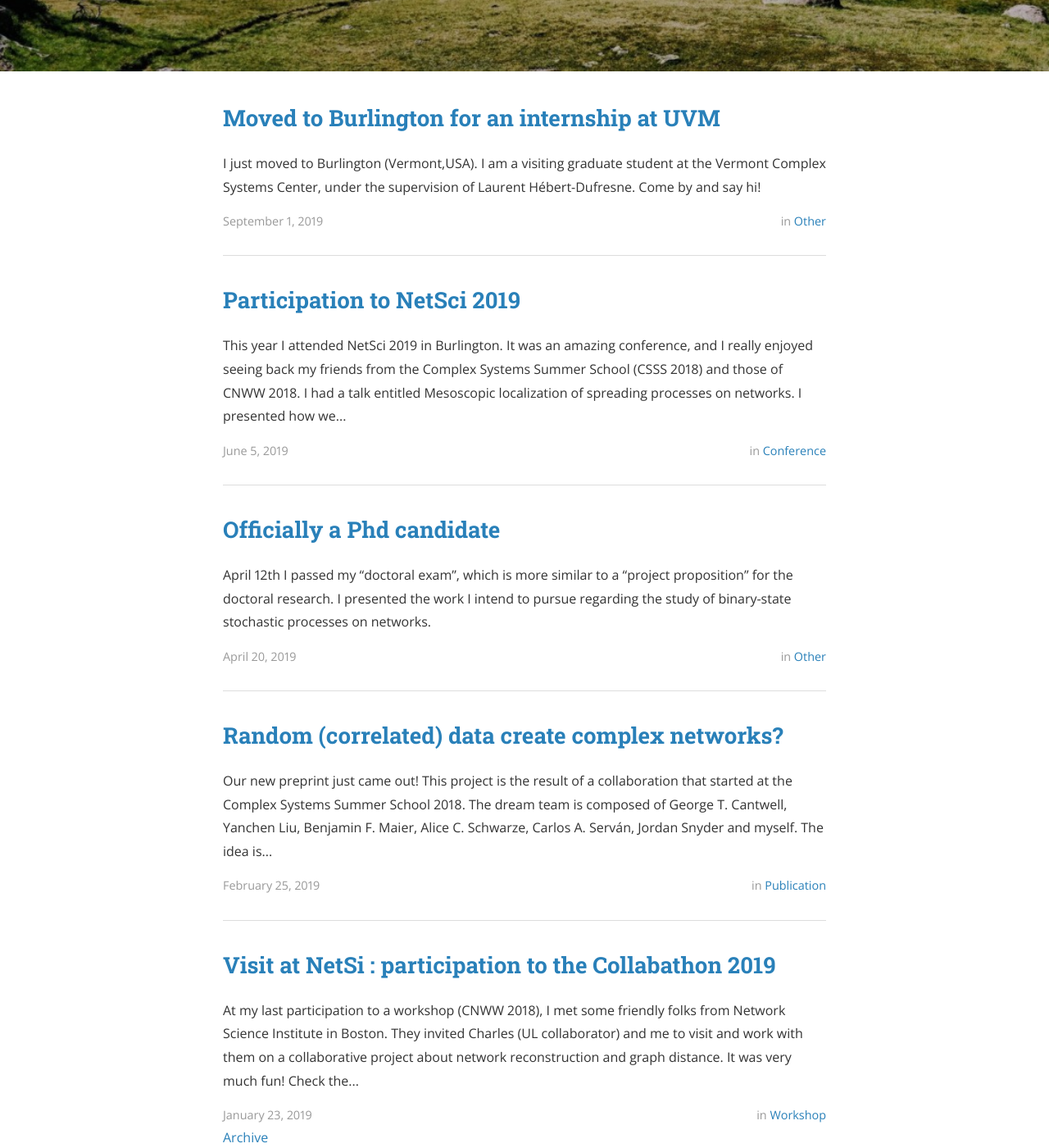
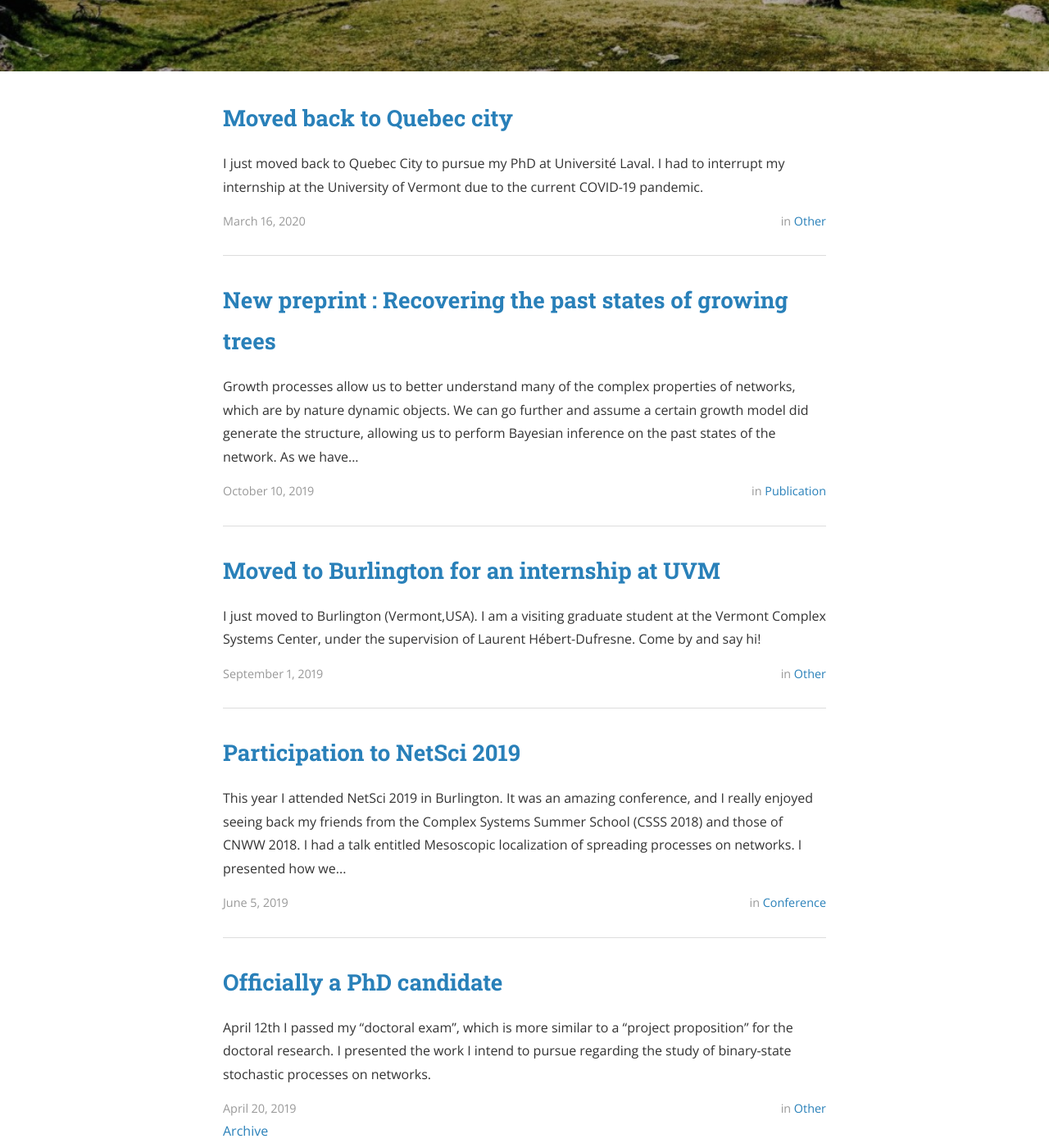
Before and after one commit to gstonge/gstonge.github.io, a Jekyll site: the page built from index.html, in a window 1280 px wide and 1400 px high, scrolled down 416 px. Shown: the whole window at 82% size. Built offline with Jekyll 4.4.1, drawn with Linux system fonts in a browser that asks for light colours; nearby versions of some CDN libraries; the list of posts is cut into pages by our own code.

Commit message:
added news

```diff
--- /dev/null
+++ b/_posts/2019-10-10-preprint.md
@@ -0,0 +1,21 @@
+---
+layout: post
+title:  "New preprint : Recovering the past states of growing trees"
+date:   2019-10-10
+category : publication
+---
+
+Growth processes allow us to better understand many of the complex properties of
+networks, which are by nature dynamic objects.
+We can go further and assume a certain growth model did generate the structure,
+allowing us to perform Bayesian inference on the past states of the network.
+As we have already explored in a [previous study](https://journals.aps.org/prx/abstract/10.1103/PhysRevX.9.041056),
+_temporal reconstruction_ is a very difficult task.
+
+In this new [preprint](https://arxiv.org/abs/1910.04788), we introduce new
+recursive methods to perform temporal reconstruction on trees.
+We derive an exact counting technique that allows us to obtain the exact
+posterior distribution for the arrival time of nodes, and a very efficient
+Monte Carlo sampling scheme.
+
+![history]({{ "/assets/posts/2019-10-10.png" | absolute_url }})
--- /dev/null
+++ b/_posts/2020-03-16-quebec.md
@@ -0,0 +1,10 @@
+---
+layout: post
+title:  "Moved back to Quebec city"
+date:   2020-03-16
+category : other
+---
+
+I just moved back to Quebec City to pursue my PhD at Université Laval.
+I had to interrupt my internship at the University of Vermont due to the
+current COVID-19 pandemic.
```
Also changed, not shown: _posts/2019-04-20-phd-candidate.md (+1 -1 lines), assets/posts/2019-10-10.png (added), 1 other file.
